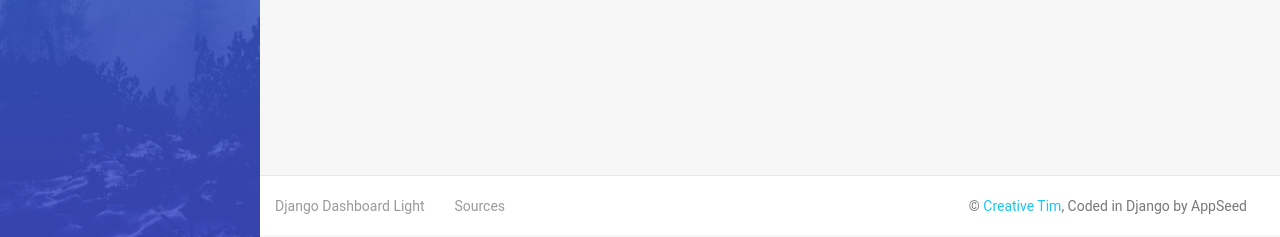
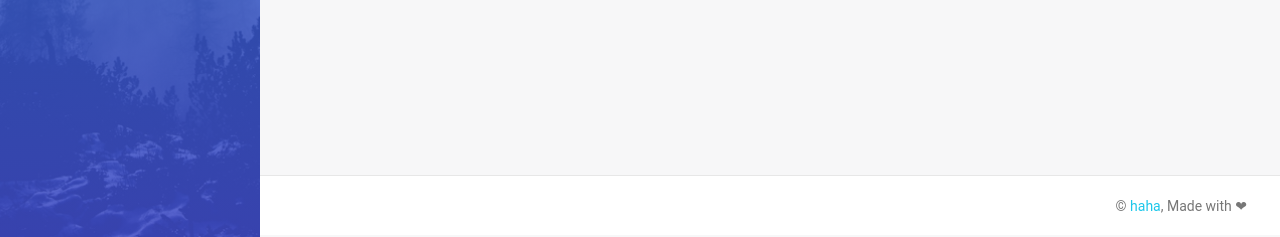
Before and after one commit to afrizaloky/Iot-Dashboard, a Django app: page /register/ in a window 1280 px wide. Shown: the part 563-800 px from the top of the page. Run offline with Django 3.2, Linux system fonts and the light colour scheme; some libraries are stand-ins or nearby versions.

Commit message:
delete footbar

```diff
--- a/core/templates/includes/footer.html
+++ b/core/templates/includes/footer.html
@@ -1,26 +1,10 @@
-
 <footer class="footer">
     <div class="container-fluid">
         <nav>
-                        <ul class="footer-menu">
-
-                            <li>
-                                <a href="https://appseed.us/admin-dashboards/django-dashboard-light">
-                                    Django Dashboard Light
-                                </a>
-                            </li>
-
-                            <li>
-                                <a href="https://github.com/app-generator/django-dashboard-light">
-                                    Sources
-                                </a>
-                            </li>
-
-                        </ul>
             <p class="copyright text-center">
                 &copy;
-                            <a href="https://www.creative-tim.com/product/light-bootstrap-dashboard">Creative Tim</a>,
-                            Coded in Django by AppSeed
+                <a href="https://github.com/">haha</a>,
+                Made with <span class="heart">❤</span>
             </p>
         </nav>
     </div>
```
Lines whose indentation alone changed are shown as unchanged.
